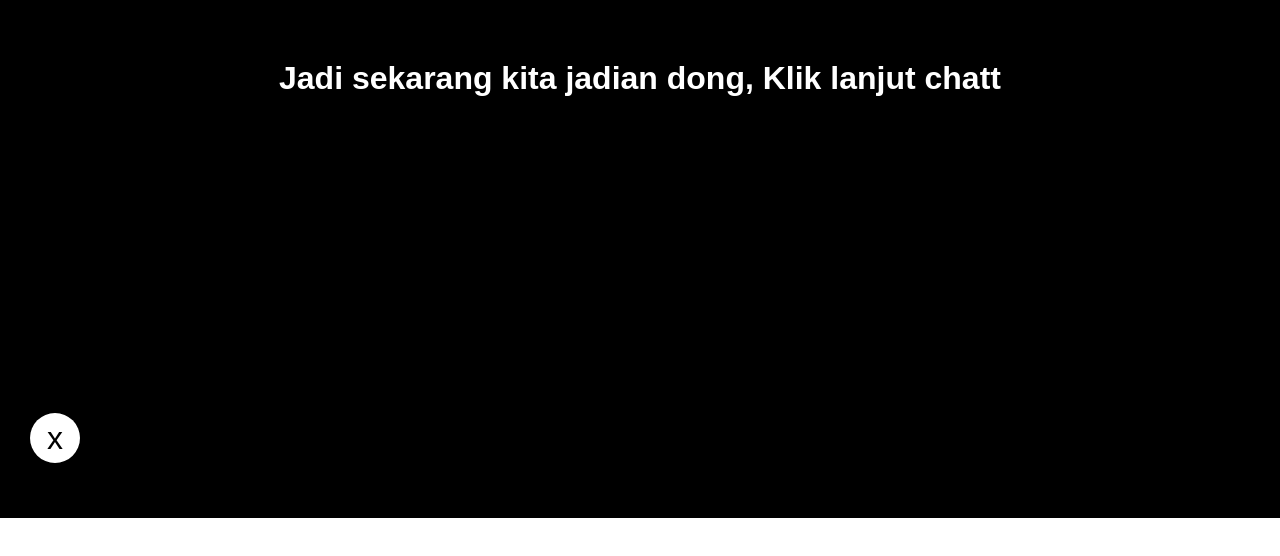
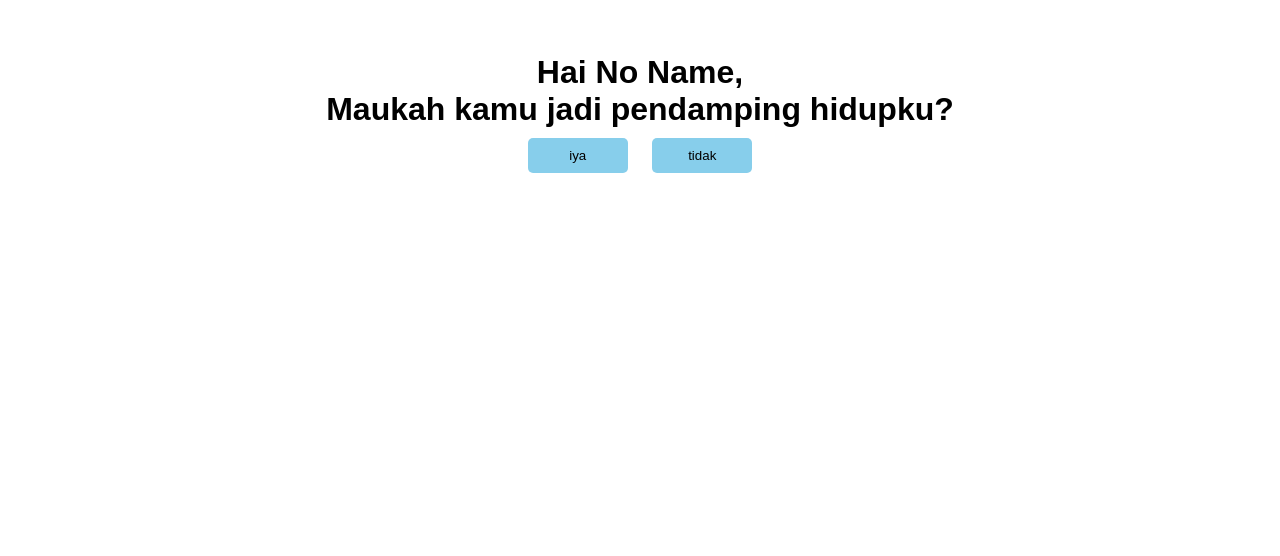
Before and after one commit to Rifars/nembakOnline, a plain HTML site: page index.html in a window 1280 px wide. Shown: the part 282-838 px from the top of the page. Before the commit the page ends 800 px from the top, so only its background shows below. Drawn offline with Linux system fonts and the light colour scheme.

Commit message:
solved code

```diff
--- a/index.html
+++ b/index.html
@@ -98,7 +98,7 @@
 			</div>
 		</div>
 
-		<div class="modal aktif">
+		<div class="modal">
 			<div class="text-modal ">
 				<h1>Jadi sekarang kita jadian dong, <a href="https://api.whatsapp.com/send?phone=6283112757176&text=Hai%20aku%20terima%20cinta%20kamu" >Klik lanjut </a> chatt</h1>
 			</div>
```
